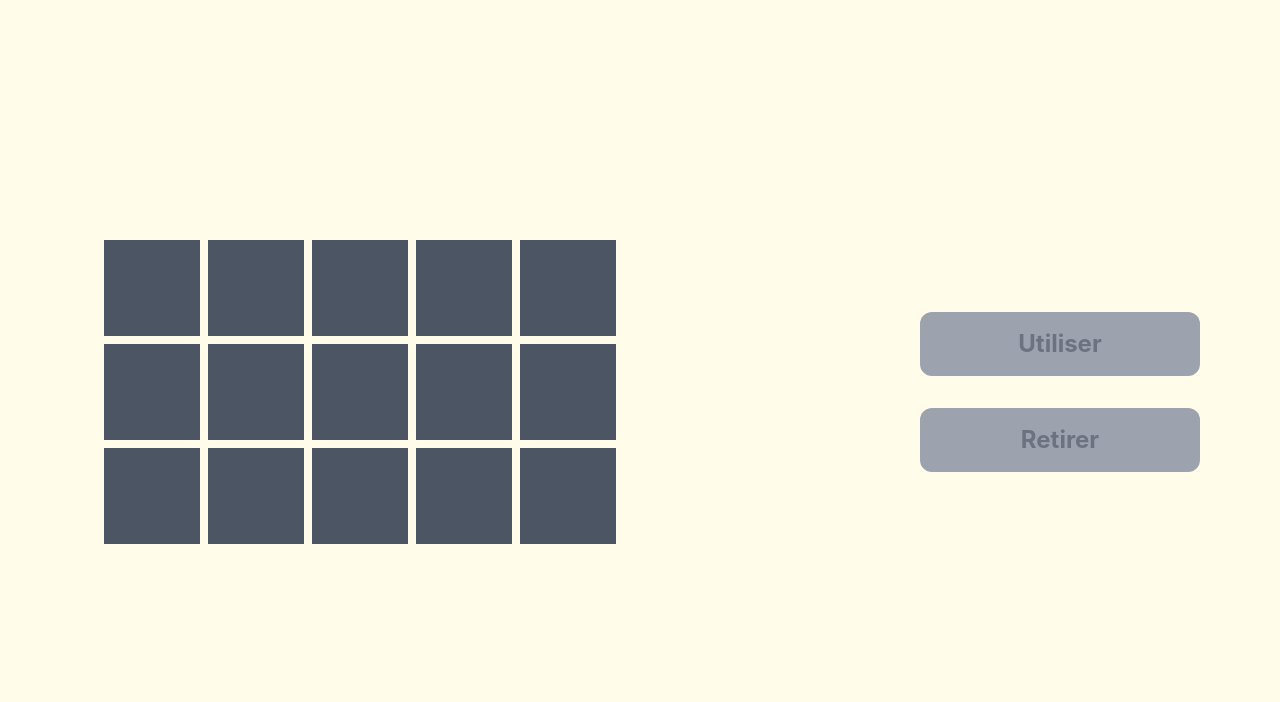
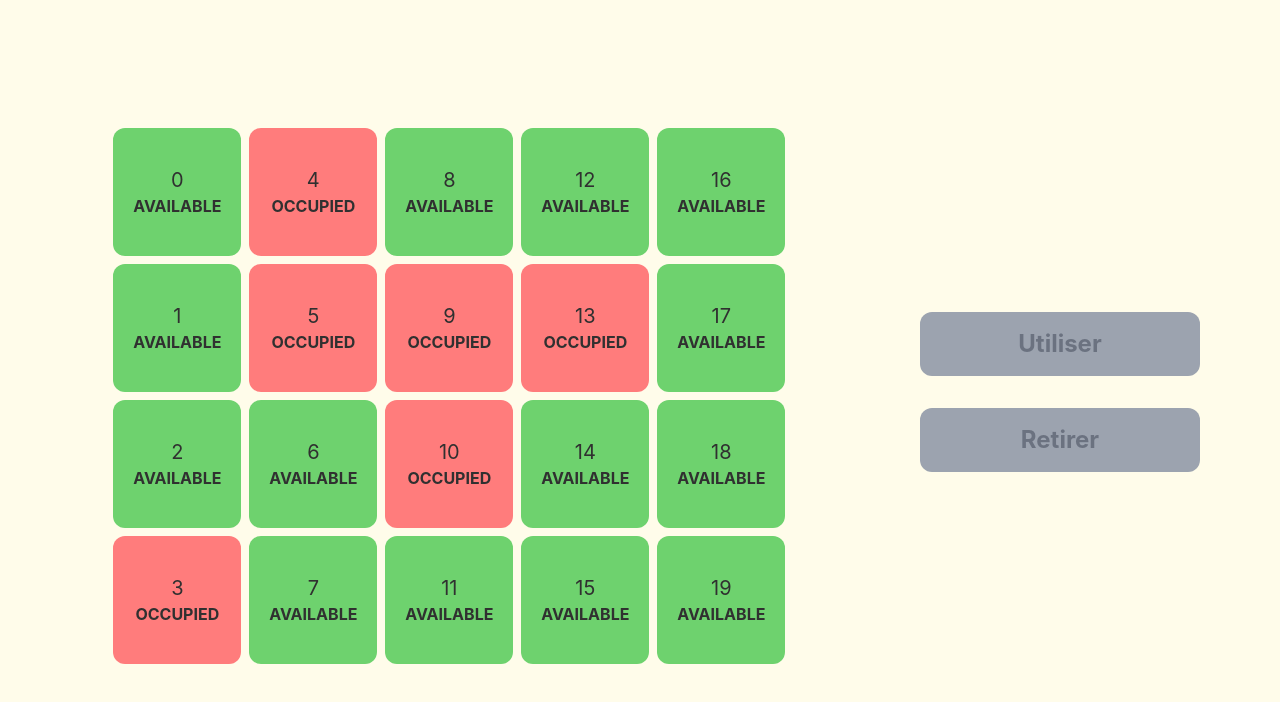
Before and after one commit to Lockiio/lockio-borne, a Vue app: page /lockios in a window 1280 px wide. Shown: the top 702 px of the page. Built offline with nearby package versions, Linux system fonts and the light colour scheme.

Commit message:
add: get lockios from store + select a lockio feature

```diff
--- a/src/components/LockerGrid.vue
+++ b/src/components/LockerGrid.vue
@@ -1,26 +1,101 @@
 <template>
-  <div class="flex flex-col">
-    <div class="flex flex-row">
-      <button class="bg-gray-600 w-24 h-24 mr-2"></button>
-      <button class="bg-gray-600 w-24 h-24 mr-2"></button>
-      <button class="bg-gray-600 w-24 h-24 mr-2"></button>
-      <button class="bg-gray-600 w-24 h-24 mr-2"></button>
-      <button class="bg-gray-600 w-24 h-24"></button>
-    </div>
-    <div class="flex flex-row mt-2">
-      <button class="bg-gray-600 w-24 h-24 mr-2"></button>
-      <button class="bg-gray-600 w-24 h-24 mr-2"></button>
-      <button class="bg-gray-600 w-24 h-24 mr-2"></button>
-      <button class="bg-gray-600 w-24 h-24 mr-2"></button>
-      <button class="bg-gray-600 w-24 h-24"></button>
-    </div>
-    <div class="flex flex-row mt-2">
-      <button class="bg-gray-600 w-24 h-24 mr-2"></button>
-      <button class="bg-gray-600 w-24 h-24 mr-2"></button>
-      <button class="bg-gray-600 w-24 h-24 mr-2"></button>
-      <button class="bg-gray-600 w-24 h-24 mr-2"></button>
-
-      <button class="bg-gray-600 w-24 h-24"></button>
+  <div v-for="lockioArray in lockiosSplit" class="flex flex-col">
+    <div v-for="lockio in lockioArray" class="flex flex-col">
+      <button
+        class="bg-gray-600 w-32 h-32 mr-2 mt-2 rounded-xl"
+        :class="{
+          available: is(lockio.id, 'AVAILABLE'),
+          occupied: is(lockio.id, 'OCCUPIED'),
+          active: selectedLockio.id === lockio.id,
+          inactive:
+            selectedLockio.id !== lockio.id && selectedLockio.id !== undefined,
+        }"
+        @click="updateSelected(lockio)"
+      >
+        <span class="text-xl">{{ lockio.id }}</span>
+        <br />
+        <span class="font-bold">{{ lockio.status }}</span>
+      </button>
     </div>
   </div>
 </template>
+
+<script setup lang="ts">
+import { computed, PropType, ref } from "vue";
+import { Lockio } from "../models/models";
+
+const emit = defineEmits(["lockioSelected"]);
+const props = defineProps({
+  lockios: {
+    type: Array as PropType<Lockio[]>,
+    required: true,
+  },
+});
+
+// split the lockios into 3 arrays of 3 lockios
+const lockios = computed(() => props.lockios);
+
+const splitArrays = (array: Lockio[], size: number) => {
+  const result = [];
+  for (let i = 0; i < array.length; i += size) {
+    result.push(array.slice(i, i + size));
+  }
+  return result;
+};
+
+const is = (id: number, state: string) => {
+  const lockio = lockios.value.find((lockio) => lockio.id === id);
+  return lockio?.status === state;
+};
+
+let selectedLockio = ref({} as Lockio);
+
+const updateSelected = (lockio: Lockio) => {
+  selectedLockio.value = lockio as Lockio;
+  emit("lockioSelected", lockio);
+};
+
+const lockiosSplit = computed(() => splitArrays(lockios.value, 4));
+</script>
+
+<style scoped>
+.available {
+  background-color: #6ed26e;
+}
+
+.available.active {
+  background-color: #6ed26e;
+  animation: pulse-available 0.8s infinite alternate;
+}
+
+.occupied {
+  background-color: #ff7c7c;
+}
+
+.occupied.active {
+  background-color: #ff7c7c;
+  animation: pulse-occupied 0.8s infinite alternate;
+}
+
+.inactive {
+  opacity: 50%;
+}
+
+@keyframes pulse-available {
+  0% {
+    background-color: #6ed26e;
+  }
+  100% {
+    background-color: #4e984e;
+  }
+}
+
+@keyframes pulse-occupied {
+  0% {
+    background-color: #ff7c7c;
+  }
+  100% {
+    background-color: #eb5b5b;
+  }
+}
+</style>
--- a/src/pages/LockiosPage.vue
+++ b/src/pages/LockiosPage.vue
@@ -1,7 +1,10 @@
 <template>
   <div class="flex items-center justify-between w-full h-custom px-12">
-    <div class="w-1/2 flex justify-center">
-      <locker-grid></locker-grid>
+    <div class="w-2/3 flex justify-center">
+      <locker-grid
+        :lockios="lockios"
+        @lockioSelected="(lockio) => (lockioSelected = lockio)"
+      ></locker-grid>
     </div>
 
     <div class="flex flex-col w-1/4">
@@ -23,42 +26,12 @@
 
 <script setup lang="ts">
 import LockerGrid from "../components/LockerGrid.vue";
-import { ref } from "vue";
+import { computed, ref } from "vue";
+import { useLockioStore } from "../stores/lockio-store";
 
-const lockios = [
-  {
-    id: 1,
-    status: "AVAILABLE",
-  },
-  {
-    id: 2,
-    status: "AVAILABLE",
-  },
-  {
-    id: 3,
-    status: "AVAILABLE",
-  },
-  {
-    id: 4,
-    status: "AVAILABLE",
-  },
-  {
-    id: 5,
-    status: "AVAILABLE",
-  },
-  {
-    id: 6,
-    status: "AVAILABLE",
-  },
-  {
-    id: 7,
-    status: "AVAILABLE",
-  },
-  {
-    id: 8,
-    status: "AVAILABLE",
-  },
-];
+const lockioStore = useLockioStore();
+lockioStore.fetchLockios();
+const lockios = computed(() => lockioStore.lockios);
 let lockioSelected = ref({});
 </script>
 
```
